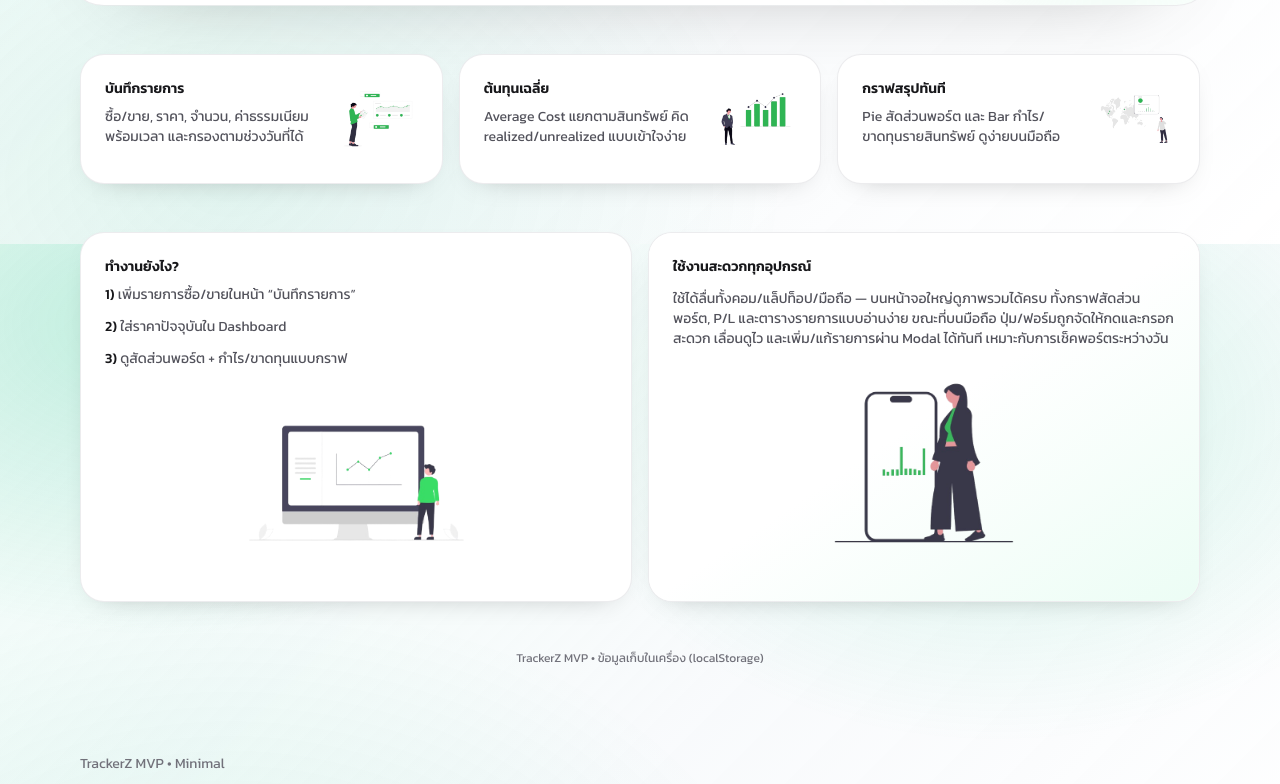
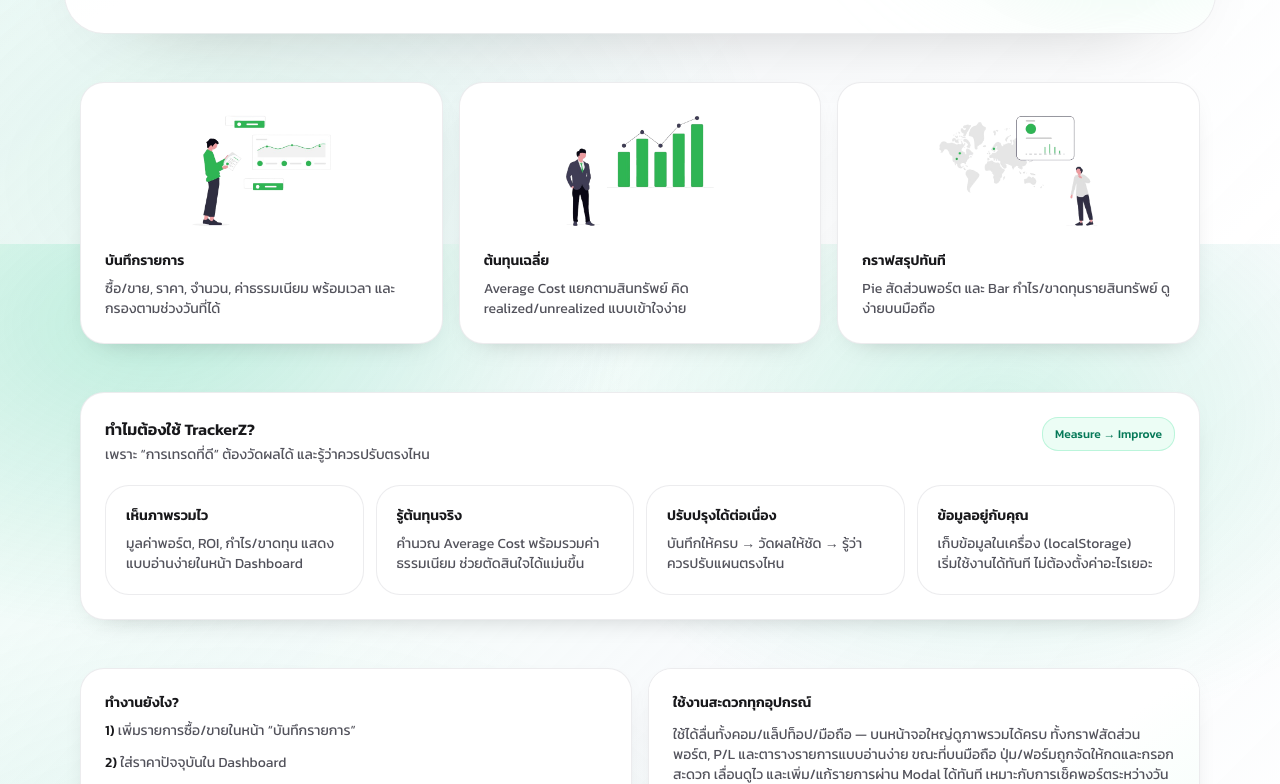
Before and after one commit to Akinades/TrackerZ, a Next.js app: page / in a window 1280 px wide. Shown: the part 556-1340 px from the top of the page. Built offline with nearby package versions, Linux system fonts and the light colour scheme.

Commit message:
Enhance HomePage layout with new motivational quote section and improved feature cards. Update Footer to display current year and brand name. Refactor card structure for better responsiveness and visual appeal.

```diff
--- a/src/app/page.tsx
+++ b/src/app/page.tsx
@@ -34,6 +34,19 @@ export default function HomePage() {
                   บันทึกรายการซื้อ/ขาย → ใส่ราคาปัจจุบัน →
                   เห็นสัดส่วนพอร์ตและกำไร/ขาดทุนแบบเข้าใจง่าย
                 </p>
+                <div className="max-w-xl rounded-3xl border border-emerald-200/70 bg-white/80 p-4 shadow-[0_16px_40px_-28px_rgba(0,0,0,0.25)] backdrop-blur">
+                  <div className="flex items-center gap-3 justify-center">
+
+                    <div className="min-w-0">
+                      <div className="text-md font-semibold italic text-zinc-900">
+                        “If you can't measure it, you can't improve it.”
+                      </div>
+                      <div className="mt-1 text-sm text-zinc-700">
+                        ถ้าคุณวัดผลไม่ได้ คุณก็พัฒนาการเทรดไม่ได้
+                      </div>
+                    </div>
+                  </div>
+                </div>
               </div>
 
               <div className="flex flex-col gap-3 sm:flex-row">
@@ -86,64 +99,92 @@ export default function HomePage() {
       {/* FEATURES */}
       <section className="grid gap-4 sm:grid-cols-3">
         <Card className="p-6">
-          <div className="flex items-start justify-between gap-4">
+          <div className="grid gap-4">
+            <div className="relative h-28 w-full sm:h-32">
+              <Image src="/landing/reports.png" alt="" fill className="object-contain" />
+            </div>
             <div className="min-w-0">
               <div className="text-sm font-semibold">บันทึกรายการ</div>
               <div className="mt-2 text-sm text-zinc-600">
-                ซื้อ/ขาย, ราคา, จำนวน, ค่าธรรมเนียม พร้อมเวลา
-                และกรองตามช่วงวันที่ได้
+                ซื้อ/ขาย, ราคา, จำนวน, ค่าธรรมเนียม พร้อมเวลา และกรองตามช่วงวันที่ได้
               </div>
-            </div>
-            <div className="relative h-20 w-20 shrink-0">
-              <Image
-                src="/landing/reports.png"
-                alt=""
-                fill
-                className="object-contain"
-              />
             </div>
           </div>
         </Card>
 
         <Card className="p-6">
-          <div className="flex items-start justify-between gap-4">
+          <div className="grid gap-4">
+            <div className="relative h-28 w-full sm:h-32">
+              <Image src="/landing/investing.png" alt="" fill className="object-contain" />
+            </div>
             <div className="min-w-0">
               <div className="text-sm font-semibold">ต้นทุนเฉลี่ย</div>
               <div className="mt-2 text-sm text-zinc-600">
-                Average Cost แยกตามสินทรัพย์ คิด realized/unrealized
-                แบบเข้าใจง่าย
+                Average Cost แยกตามสินทรัพย์ คิด realized/unrealized แบบเข้าใจง่าย
               </div>
-            </div>
-            <div className="relative h-20 w-20 shrink-0">
-              <Image
-                src="/landing/investing.png"
-                alt=""
-                fill
-                className="object-contain"
-              />
             </div>
           </div>
         </Card>
 
         <Card className="p-6">
-          <div className="flex items-start justify-between gap-4">
+          <div className="grid gap-4">
+            <div className="relative h-28 w-full sm:h-32">
+              <Image src="/landing/realtime.png" alt="" fill className="object-contain" />
+            </div>
             <div className="min-w-0">
               <div className="text-sm font-semibold">กราฟสรุปทันที</div>
               <div className="mt-2 text-sm text-zinc-600">
                 Pie สัดส่วนพอร์ต และ Bar กำไร/ขาดทุนรายสินทรัพย์ ดูง่ายบนมือถือ
               </div>
             </div>
-            <div className="relative h-20 w-20 shrink-0">
-              <Image
-                src="/landing/realtime.png"
-                alt=""
-                fill
-                className="object-contain"
-              />
+          </div>
+        </Card>
+      </section>
+
+      {/* WHY TrackerZ */}
+      <section className="grid gap-4">
+        <Card className="p-6">
+          <div className="flex flex-col gap-3 sm:flex-row sm:items-start sm:justify-between">
+            <div className="min-w-0">
+              <div className="text-base font-semibold">ทำไมต้องใช้ TrackerZ?</div>
+              <div className="mt-1 text-sm text-zinc-600">
+                เพราะ “การเทรดที่ดี” ต้องวัดผลได้ และรู้ว่าควรปรับตรงไหน
+              </div>
+            </div>
+            <div className="rounded-2xl border border-emerald-200/70 bg-emerald-50 px-3 py-2 text-xs font-medium text-emerald-700">
+              Measure → Improve
+            </div>
+          </div>
+
+          <div className="mt-5 grid gap-3 sm:grid-cols-2 lg:grid-cols-4">
+            <div className="rounded-3xl border border-zinc-200/70 bg-white p-5">
+              <div className="text-sm font-semibold text-zinc-900">เห็นภาพรวมไว</div>
+              <div className="mt-2 text-sm text-zinc-600">
+                มูลค่าพอร์ต, ROI, กำไร/ขาดทุน แสดงแบบอ่านง่ายในหน้า Dashboard
+              </div>
+            </div>
+            <div className="rounded-3xl border border-zinc-200/70 bg-white p-5">
+              <div className="text-sm font-semibold text-zinc-900">รู้ต้นทุนจริง</div>
+              <div className="mt-2 text-sm text-zinc-600">
+                คำนวณ Average Cost พร้อมรวมค่าธรรมเนียม ช่วยตัดสินใจได้แม่นขึ้น
+              </div>
+            </div>
+            <div className="rounded-3xl border border-zinc-200/70 bg-white p-5">
+              <div className="text-sm font-semibold text-zinc-900">ปรับปรุงได้ต่อเนื่อง</div>
+              <div className="mt-2 text-sm text-zinc-600">
+                บันทึกให้ครบ → วัดผลให้ชัด → รู้ว่าควรปรับแผนตรงไหน
+              </div>
+            </div>
+            <div className="rounded-3xl border border-zinc-200/70 bg-white p-5">
+              <div className="text-sm font-semibold text-zinc-900">ข้อมูลอยู่กับคุณ</div>
+              <div className="mt-2 text-sm text-zinc-600">
+                เก็บข้อมูลในเครื่อง (localStorage) เริ่มใช้งานได้ทันที ไม่ต้องตั้งค่าอะไรเยอะ
+              </div>
             </div>
           </div>
         </Card>
       </section>
+
 
       {/* HOW IT WORKS */}
       <section className="grid gap-4 sm:grid-cols-2">
@@ -162,7 +203,7 @@ export default function HomePage() {
               <span className="font-medium text-zinc-900">3)</span>{" "}
               ดูสัดส่วนพอร์ต + กำไร/ขาดทุนแบบกราฟ
             </div>
-            <div className="relative mx-auto mt-2 aspect-[4/3] w-1/2 max-w-md">
+            <div className="relative mx-auto mt-3 h-40 w-full max-w-md sm:h-44">
               <Image
                 src="/landing/dashboard.png"
                 alt=""
@@ -182,7 +223,7 @@ export default function HomePage() {
               ปุ่ม/ฟอร์มถูกจัดให้กดและกรอกสะดวก เลื่อนดูไว และเพิ่ม/แก้รายการผ่าน
               Modal ได้ทันที เหมาะกับการเช็คพอร์ตระหว่างวัน
             </div>
-            <div className="relative mx-auto mt-2 aspect-[4/3] w-1/2 items-end justify-end max-w-xs sm:max-w-sm">
+            <div className="relative mx-auto mt-3 h-40 w-full max-w-md sm:h-44">
               <Image
                 src="/landing/mobile.png"
                 alt=""
@@ -194,10 +235,6 @@ export default function HomePage() {
         </Card>
       </section>
 
-      {/* FINAL NOTE */}
-      <section className="pb-6 text-center text-xs text-zinc-500">
-        TrackerZ MVP • ข้อมูลเก็บในเครื่อง (localStorage)
-      </section>
     </div>
   );
 }
--- a/src/components/shared/Footer.tsx
+++ b/src/components/shared/Footer.tsx
@@ -7,8 +7,8 @@ export function Footer() {
   if (pathname === "/login" || pathname === "/register") return null;
 
   return (
-    <footer className="py-8 text-sm text-zinc-500">
-      TrackerZ MVP • Minimal
+    <footer className="py-8 text-sm text-zinc-500 text-center">
+      © 2026 TrackerZ
     </footer>
   );
 }
```
